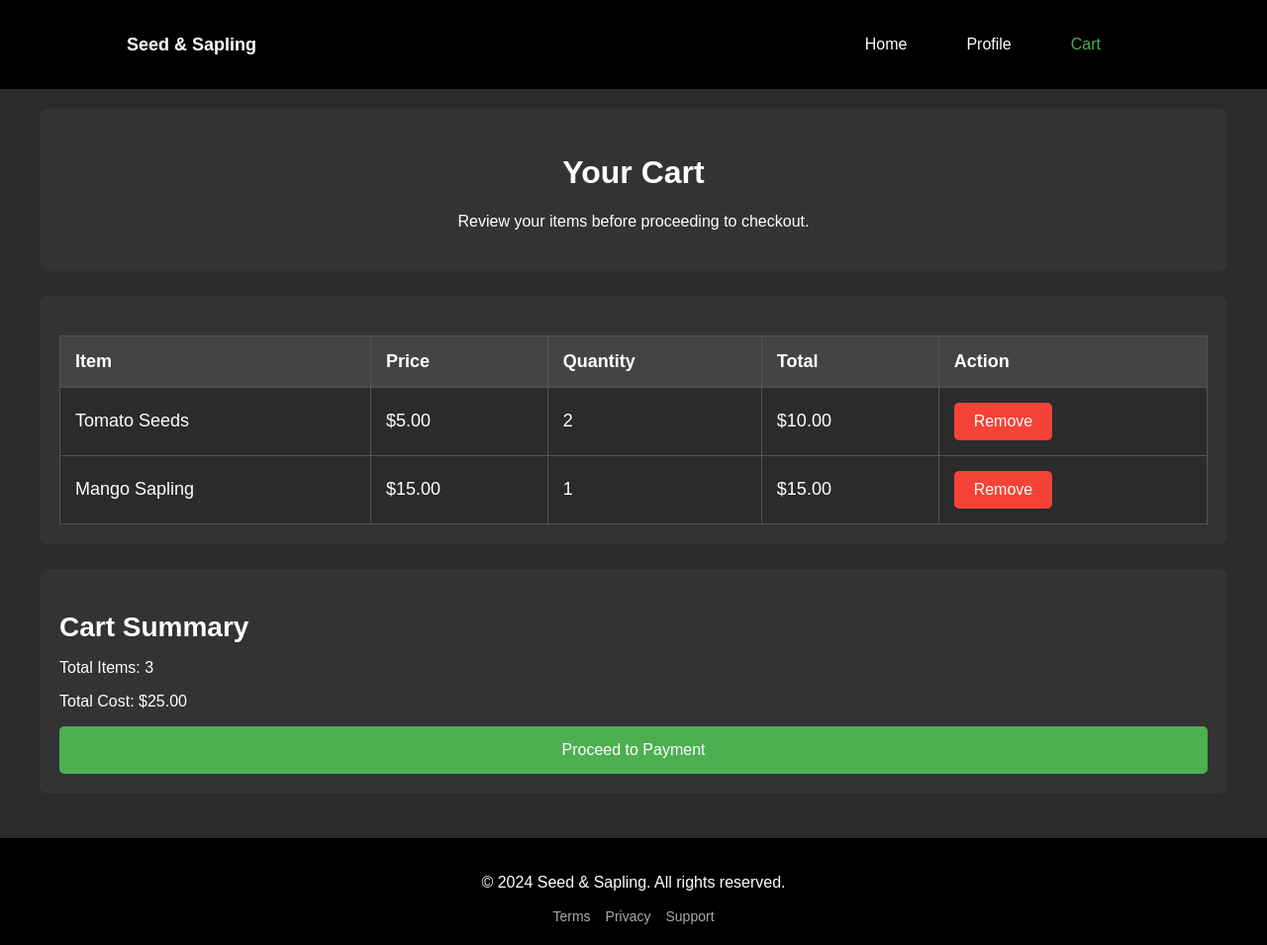
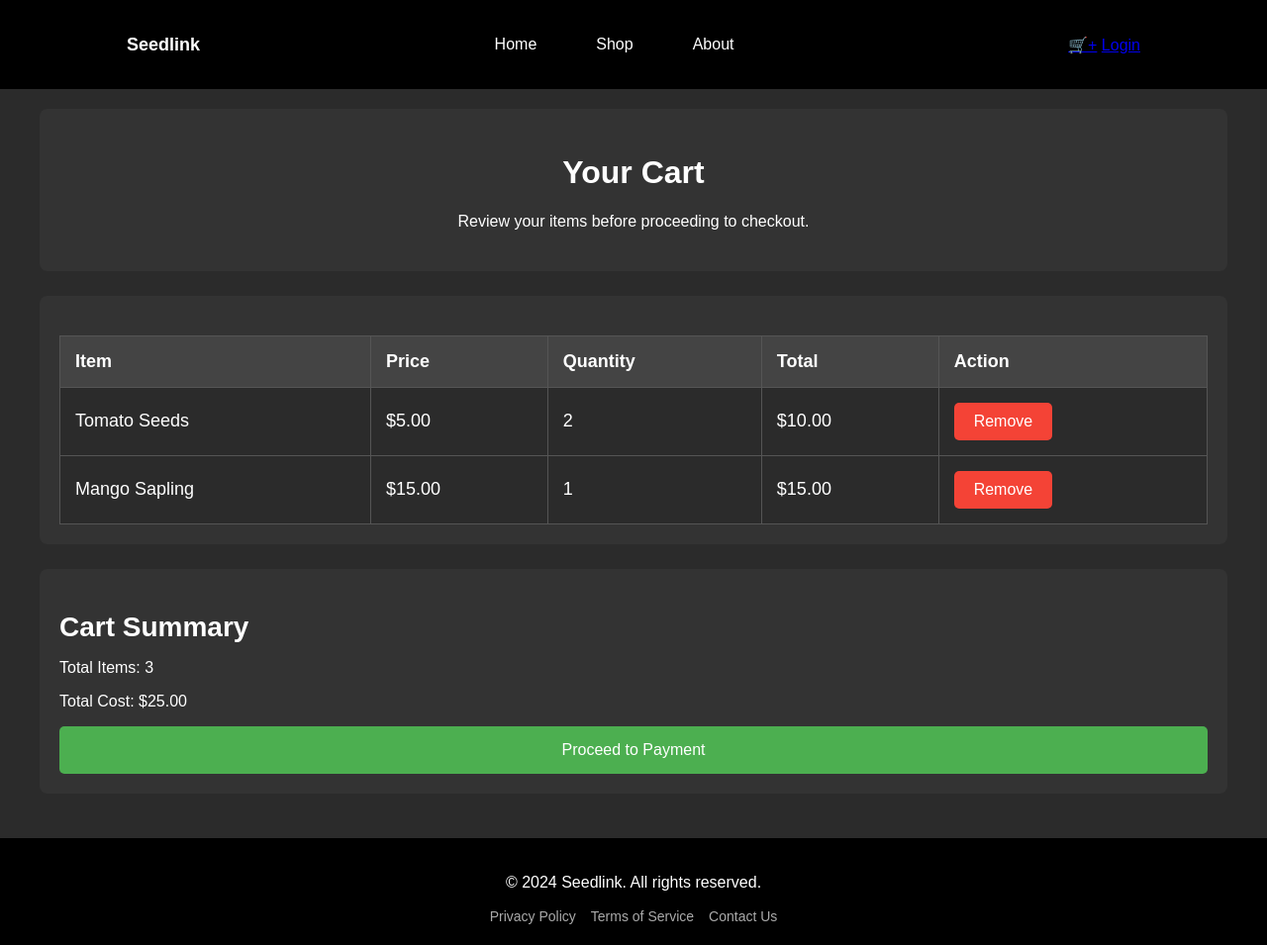
Before and after one commit to KHAL33L/Seedlink, a PHP site: template view/cart.html in a window 1280 px wide. Shown: the whole page at 99% size. Run offline with PHP 8.4, Linux system fonts and the light colour scheme; the template is opened without the code that fills it, so the values that code supplies are empty.

Commit message:
linked the footer "contact us" to the about page

```diff
--- a/view/cart.html
+++ b/view/cart.html
@@ -9,14 +9,28 @@
 
 <body>
     <!-- Navigation Bar -->
-    <div class="navbar">
-        <div class="logo">Seed & Sapling</div>
+    <!-- Navigation Bar -->
+    <nav class="navbar">
+        <div class="logo">Seedlink</div>
         <ul class="nav-links">
-            <li><a href="index.html">Home</a></li>
-            <li><a href="profile.html">Profile</a></li>
-            <li><a href="cart.html" style="color: #4CAF50;">Cart</a></li>
+            <li><a href="home.php">Home</a></li>
+            <li><a href="shop.php">Shop</a></li>
+            <li><a href="about.php">About</a></li>
+
         </ul>
-    </div>
+        <div class="nav-icons">
+            <ul>
+            <a href="#cart">🛒+</a>
+            <?php if ($isLoggedIn): ?>
+                    <a href="profile.php">Profile</a>
+                    <a href="../actions/logoutUser.php">Logout</a>
+            <?php else: ?>
+                <a href="login.html">Login</a>
+            <?php endif; ?>
+            </ul>
+            <!-- <a href="profile.html">Profile</a> -->
+        </div>
+    </nav>
 
     <!-- Cart Container -->
     <div class="profile-page">
@@ -70,11 +84,11 @@
     <!-- Footer -->
     <footer class="footer">
         <div class="footer-content">
-            <p>&copy; 2024 Seed & Sapling. All rights reserved.</p>
+            <p>&copy; 2024 Seedlink. All rights reserved.</p>
             <ul class="footer-links">
-                <li><a href="#">Terms</a></li>
-                <li><a href="#">Privacy</a></li>
-                <li><a href="#">Support</a></li>
+                <li><a href="#">Privacy Policy</a></li>
+                <li><a href="#">Terms of Service</a></li>
+                <li><a href="about.php">Contact Us</a></li>
             </ul>
         </div>
     </footer>
--- a/view/home.php
+++ b/view/home.php
@@ -84,7 +84,7 @@ $isLoggedIn = isset($_SESSION['user_id']); // Replace 'user_id' with your sessio
             <ul class="footer-links">
                 <li><a href="#">Privacy Policy</a></li>
                 <li><a href="#">Terms of Service</a></li>
-                <li><a href="#">Contact Us</a></li>
+                <li><a href="about.php">Contact Us</a></li>
             </ul>
         </div>
     </footer>
--- a/view/profile.php
+++ b/view/profile.php
@@ -120,7 +120,7 @@ $email = $_SESSION["email"];
             <ul class="footer-links">
                 <li><a href="#">Privacy Policy</a></li>
                 <li><a href="#">Terms of Service</a></li>
-                <li><a href="#">Contact Us</a></li>
+                <li><a href="about.php">Contact Us</a></li>
             </ul>
         </div>
     </footer>
```
Also changed, not shown: assets/css/cart.css (renamed from actions/cart.css).
